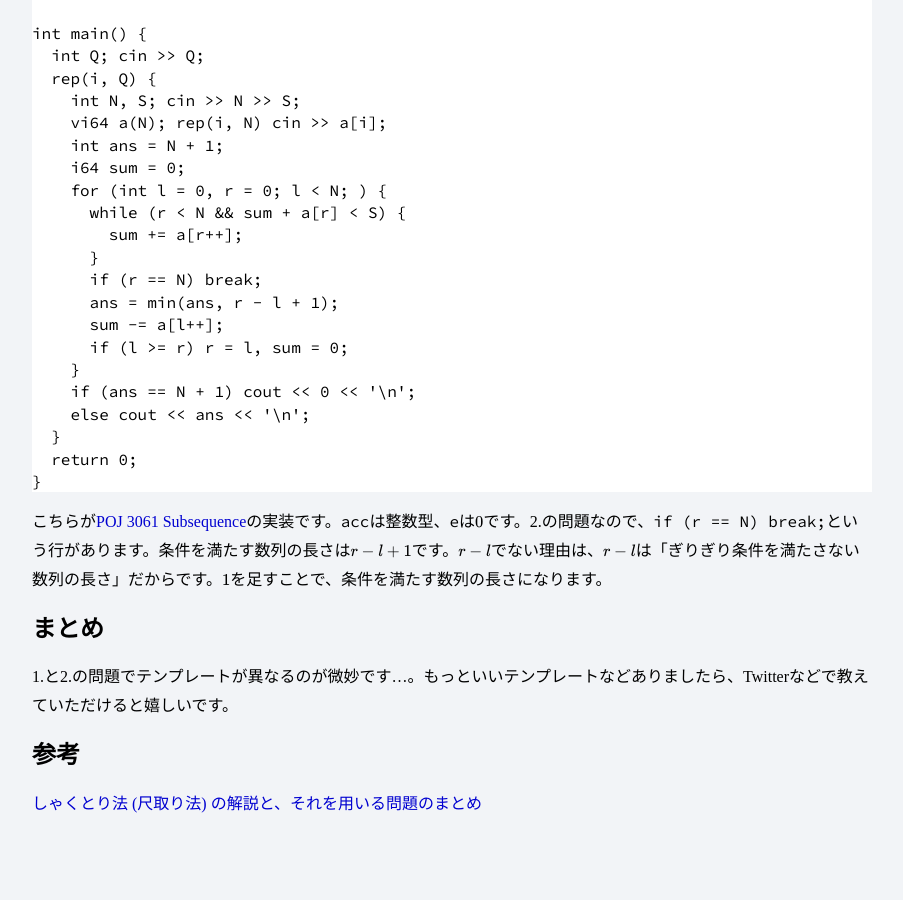
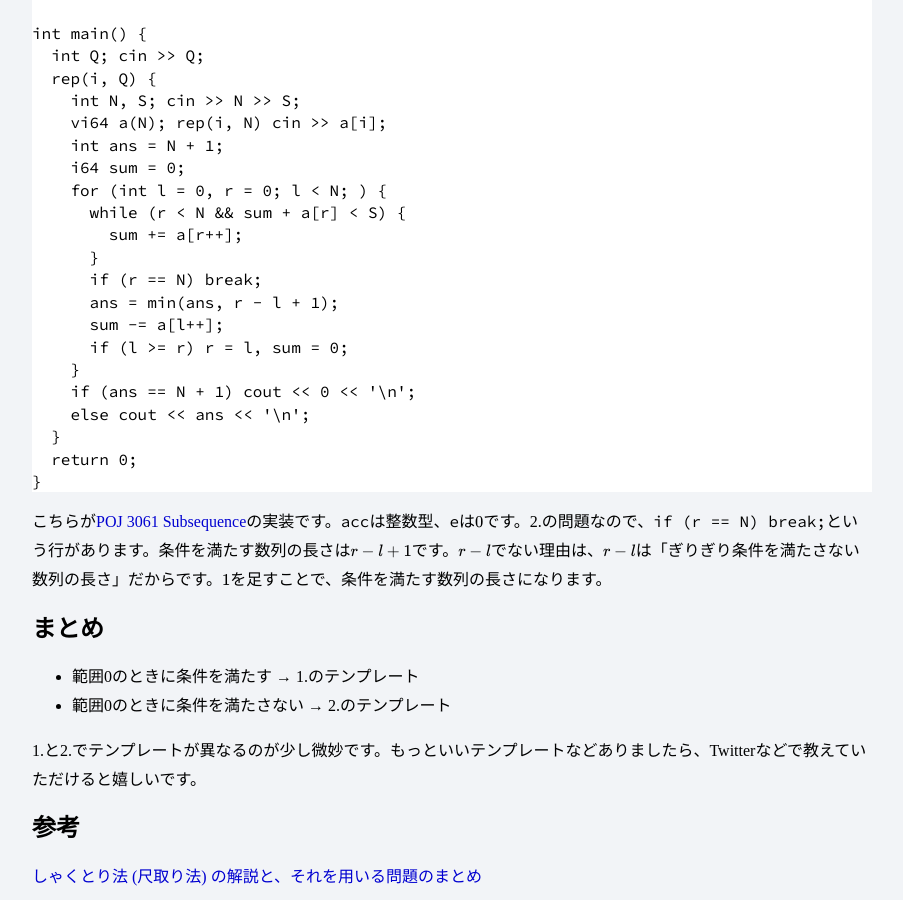
Before and after one commit to penguinshunya/penguinshunya.github.io, a Jekyll site: the page built from other/shakutori.html, in a window 1280 px wide and 900 px high, scrolled down 1832 px. Shown: the whole window, without its empty margins (188-1091 px from the left). Built offline with Jekyll 4.4.1, drawn with Linux system fonts in a browser that asks for light colours; formulas are drawn with MathJax 3; before the commit the page ends 2658 px from its top, so only the background shows below that.

Commit message:
shakutori

```diff
--- a/other/shakutori.html
+++ b/other/shakutori.html
@@ -113,6 +113,10 @@ int main() {
 </pre>
 <p>こちらが<a href="http://poj.org/problem?id=3061">POJ 3061 Subsequence</a>の実装です。<code>acc</code>は整数型、<code>e</code>は$0$です。2.の問題なので、<code>if (r == N) break;</code>という行があります。条件を満たす数列の長さは$r - l + 1$です。$r - l$でない理由は、$r - l$は「ぎりぎり条件を満たさない数列の長さ」だからです。$1$を足すことで、条件を満たす数列の長さになります。</p>
 <h2>まとめ</h2>
-<p>1.と2.の問題でテンプレートが異なるのが微妙です…。もっといいテンプレートなどありましたら、Twitterなどで教えていただけると嬉しいです。</p>
+<ul>
+  <li>範囲0のときに条件を満たす → 1.のテンプレート</li>
+  <li>範囲0のときに条件を満たさない → 2.のテンプレート</li>
+</ul>
+<p>1.と2.でテンプレートが異なるのが少し微妙です。もっといいテンプレートなどありましたら、Twitterなどで教えていただけると嬉しいです。</p>
 <h2>参考</h2>
 <a href="https://qiita.com/drken/items/ecd1a472d3a0e7db8dce">しゃくとり法 (尺取り法) の解説と、それを用いる問題のまとめ</a>
```
